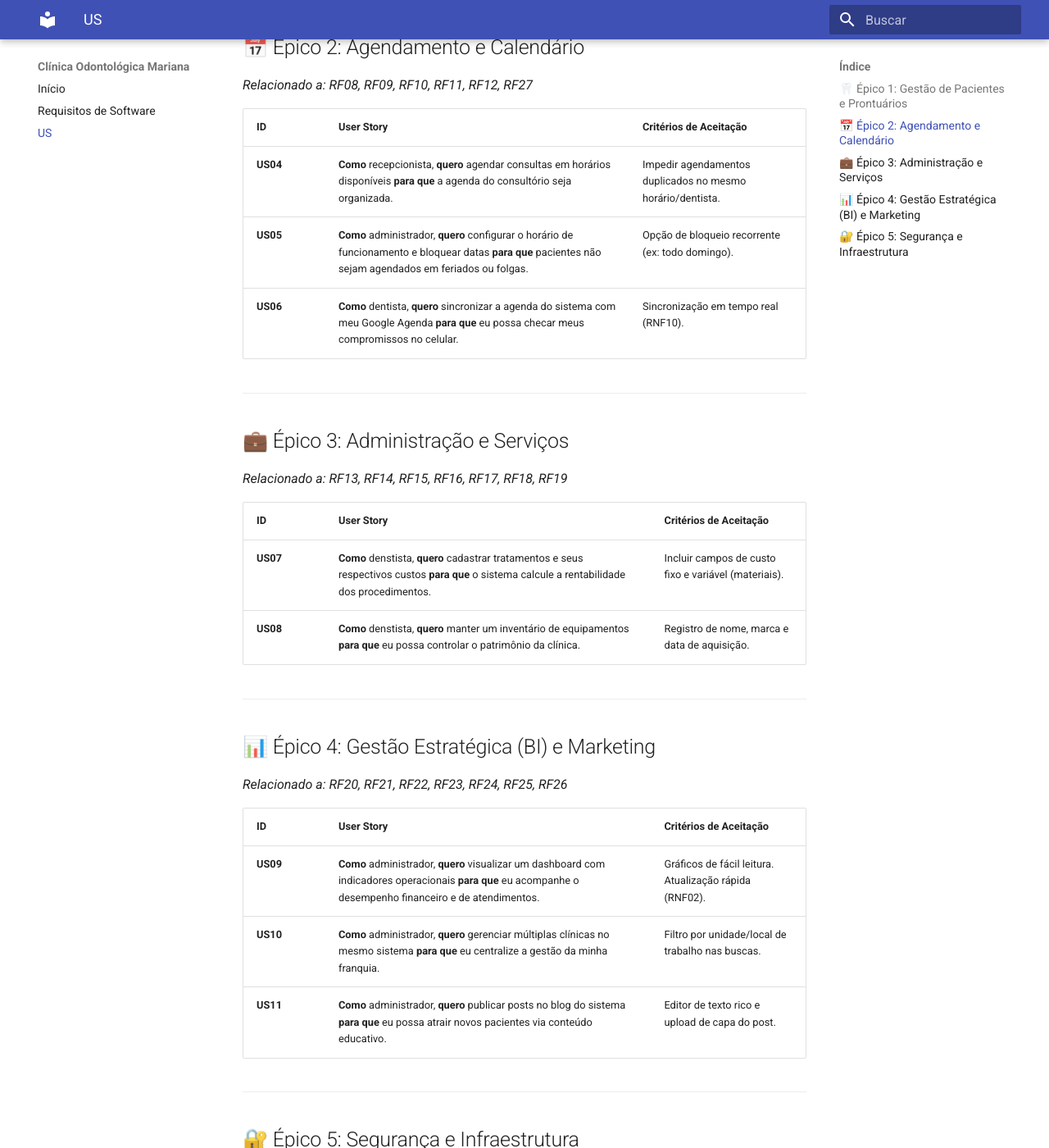
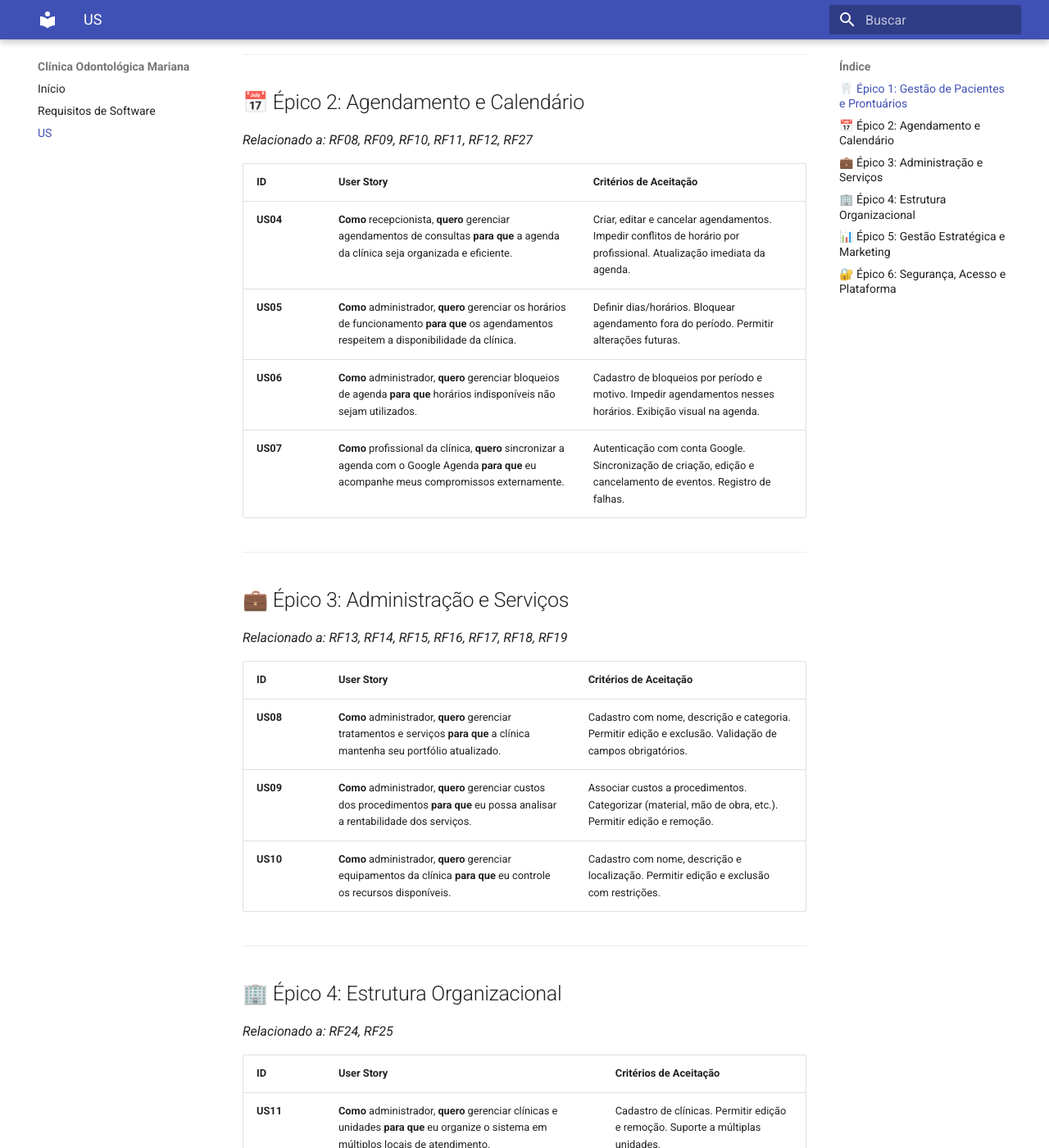
Before and after one commit to Clinica-Odontologica-Mariana/docs, an MkDocs documentation site: the page built from docs/us.md, in a window 1280 px wide and 1400 px high, scrolled down 711 px. Shown: the whole window at 82% size. Built offline with MkDocs 1.6.1 and Material for MkDocs 9.7.7, drawn with Linux system fonts in a browser that asks for light colours; some of the changed text lies outside the part shown.

Commit message:
Update us.md

```diff
--- a/docs/us.md
+++ b/docs/us.md
@@ -2,53 +2,73 @@
 
 Este documento traduz os requisitos técnicos em necessidades dos usuários, focando no valor entregue em cada funcionalidade.
 
+---
+
 ## 🦷 Épico 1: Gestão de Pacientes e Prontuários
+
 *Relacionado a: RF01, RF02, RF03, RF04, RF05, RF06, RF07*
 
-| ID | User Story | Critérios de Aceitação |
-| :--- | :--- | :--- |
-| **US01** | **Como** recepcionista, **quero** cadastrar novos pacientes **para que** eu possa iniciar o fluxo de atendimento. | Campos obrigatórios: Nome, CPF, Telefone. Validar duplicidade de CPF. |
-| **US02** | **Como** dentista, **quero** criar e atualizar prontuários **para que** eu tenha o histórico clínico completo de cada paciente. | O prontuário deve estar vinculado ao ID do paciente. Permitir edição de campos de texto livre. |
-| **US03** | **Como** dentista, **quero** fazer upload de imagens no prontuário **para que** eu possa visualizar exames de imagem (Raio-X) durante a consulta. | Suporte para formatos PNG/JPG. |
+| ID       | User Story                                                                                                                                                                                  | Critérios de Aceitação                                                                                                |
+| :------- | :------------------------------------------------------------------------------------------------------------------------------------------------------------------------------------------ | :-------------------------------------------------------------------------------------------------------------------- |
+| **US01** | **Como** recepcionista, **quero** gerenciar o cadastro de pacientes (criar, editar, consultar e remover) **para que** eu mantenha a base de pacientes atualizada e pronta para atendimento. | Campos obrigatórios: Nome, CPF, Telefone. Validar duplicidade de CPF. Permitir edição e exclusão com confirmação.     |
+| **US02** | **Como** dentista, **quero** gerenciar prontuários dos pacientes **para que** eu tenha acesso ao histórico clínico completo e atualizado.                                                   | Prontuário vinculado ao paciente. Permitir criação, edição e consulta. Registrar data e responsável pelas alterações. |
+| **US03** | **Como** dentista, **quero** gerenciar imagens no prontuário **para que** eu possa visualizar exames e registros visuais durante o atendimento.                                             | Upload de imagens (PNG/JPG). Associação ao prontuário correto. Permitir visualização e exclusão.                      |
 
 ---
 
 ## 📅 Épico 2: Agendamento e Calendário
+
 *Relacionado a: RF08, RF09, RF10, RF11, RF12, RF27*
 
-| ID | User Story | Critérios de Aceitação |
-| :--- | :--- | :--- |
-| **US04** | **Como** recepcionista, **quero** agendar consultas em horários disponíveis **para que** a agenda do consultório seja organizada. | Impedir agendamentos duplicados no mesmo horário/dentista. |
-| **US05** | **Como** administrador, **quero** configurar o horário de funcionamento e bloquear datas **para que** pacientes não sejam agendados em feriados ou folgas. | Opção de bloqueio recorrente (ex: todo domingo). |
-| **US06** | **Como** dentista, **quero** sincronizar a agenda do sistema com meu Google Agenda **para que** eu possa checar meus compromissos no celular. | Sincronização em tempo real (RNF10). |
+| ID       | User Story                                                                                                                                     | Critérios de Aceitação                                                                                                |
+| :------- | :--------------------------------------------------------------------------------------------------------------------------------------------- | :-------------------------------------------------------------------------------------------------------------------- |
+| **US04** | **Como** recepcionista, **quero** gerenciar agendamentos de consultas **para que** a agenda da clínica seja organizada e eficiente.            | Criar, editar e cancelar agendamentos. Impedir conflitos de horário por profissional. Atualização imediata da agenda. |
+| **US05** | **Como** administrador, **quero** gerenciar os horários de funcionamento **para que** os agendamentos respeitem a disponibilidade da clínica.  | Definir dias/horários. Bloquear agendamento fora do período. Permitir alterações futuras.                             |
+| **US06** | **Como** administrador, **quero** gerenciar bloqueios de agenda **para que** horários indisponíveis não sejam utilizados.                      | Cadastro de bloqueios por período e motivo. Impedir agendamentos nesses horários. Exibição visual na agenda.          |
+| **US07** | **Como** profissional da clínica, **quero** sincronizar a agenda com o Google Agenda **para que** eu acompanhe meus compromissos externamente. | Autenticação com conta Google. Sincronização de criação, edição e cancelamento de eventos. Registro de falhas.        |
 
 ---
 
 ## 💼 Épico 3: Administração e Serviços
+
 *Relacionado a: RF13, RF14, RF15, RF16, RF17, RF18, RF19*
 
-| ID | User Story | Critérios de Aceitação |
-| :--- | :--- | :--- |
-| **US07** | **Como** denstista, **quero** cadastrar tratamentos e seus respectivos custos **para que** o sistema calcule a rentabilidade dos procedimentos. | Incluir campos de custo fixo e variável (materiais). |
-| **US08** | **Como** denstista, **quero** manter um inventário de equipamentos **para que** eu possa controlar o patrimônio da clínica. | Registro de nome, marca e data de aquisição. |
+| ID       | User Story                                                                                                                        | Critérios de Aceitação                                                                                  |
+| :------- | :-------------------------------------------------------------------------------------------------------------------------------- | :------------------------------------------------------------------------------------------------------ |
+| **US08** | **Como** administrador, **quero** gerenciar tratamentos e serviços **para que** a clínica mantenha seu portfólio atualizado.      | Cadastro com nome, descrição e categoria. Permitir edição e exclusão. Validação de campos obrigatórios. |
+| **US09** | **Como** administrador, **quero** gerenciar custos dos procedimentos **para que** eu possa analisar a rentabilidade dos serviços. | Associar custos a procedimentos. Categorizar (material, mão de obra, etc.). Permitir edição e remoção.  |
+| **US10** | **Como** administrador, **quero** gerenciar equipamentos da clínica **para que** eu controle os recursos disponíveis.             | Cadastro com nome, descrição e localização. Permitir edição e exclusão com restrições.                  |
 
 ---
 
-## 📊 Épico 4: Gestão Estratégica (BI) e Marketing
-*Relacionado a: RF20, RF21, RF22, RF23, RF24, RF25, RF26*
+## 🏢 Épico 4: Estrutura Organizacional
 
-| ID | User Story | Critérios de Aceitação |
-| :--- | :--- | :--- |
-| **US09** | **Como** administrador, **quero** visualizar um dashboard com indicadores operacionais **para que** eu acompanhe o desempenho financeiro e de atendimentos. | Gráficos de fácil leitura. Atualização rápida (RNF02). |
-| **US10** | **Como** administrador, **quero** gerenciar múltiplas clínicas no mesmo sistema **para que** eu centralize a gestão da minha franquia. | Filtro por unidade/local de trabalho nas buscas. |
-| **US11** | **Como** administrador, **quero** publicar posts no blog do sistema **para que** eu possa atrair novos pacientes via conteúdo educativo. | Editor de texto rico e upload de capa do post. |
+*Relacionado a: RF24, RF25*
+
+| ID       | User Story                                                                                                                             | Critérios de Aceitação                                                         |
+| :------- | :------------------------------------------------------------------------------------------------------------------------------------- | :----------------------------------------------------------------------------- |
+| **US11** | **Como** administrador, **quero** gerenciar clínicas e unidades **para que** eu organize o sistema em múltiplos locais de atendimento. | Cadastro de clínicas. Permitir edição e remoção. Suporte a múltiplas unidades. |
+| **US12** | **Como** administrador, **quero** gerenciar localizações de trabalho **para que** eu organize salas e ambientes de atendimento.        | Associação com clínica. Uso em agendamentos. Permitir CRUD completo.           |
 
 ---
 
-## 🔐 Épico 5: Segurança e Infraestrutura
-*Relacionado a: RNF03, RNF04, RNF07*
+## 📊 Épico 5: Gestão Estratégica e Marketing
 
-| ID | User Story | Critérios de Aceitação |
-| :--- | :--- | :--- |
-| **US12** | **Como** usuário do sistema, **quero** acessar a plataforma pelo celular ou tablet **para que** eu tenha mobilidade dentro da clínica. | Layout responsivo em todas as telas (RNF07). |
-| **US13** | **Como** administrador, **quero** definir perfis de acesso (Recepcionista vs Dentista) **para que** cada colaborador acesse apenas o que é necessário. | Controle de permissões granular por rota/módulo. |
+*Relacionado a: RF20, RF21, RF22, RF23, RF26*
+
+| ID       | User Story                                                                                                                    | Critérios de Aceitação                                                              |
+| :------- | :---------------------------------------------------------------------------------------------------------------------------- | :---------------------------------------------------------------------------------- |
+| **US13** | **Como** administrador, **quero** visualizar um dashboard com indicadores **para que** eu acompanhe o desempenho da clínica.  | Exibir métricas operacionais. Atualização dinâmica. Visualização clara (gráficos).  |
+| **US14** | **Como** responsável pelo marketing, **quero** gerenciar posts do blog **para que** eu publique conteúdos e atraia pacientes. | Criar, editar e excluir posts. Suporte a rascunho/publicação. Editor de texto rico. |
+| **US15** | **Como** administrador, **quero** gerenciar links de redes sociais **para que** os pacientes acessem nossos canais digitais.  | Cadastro de URLs válidas. Permitir edição e exclusão.                               |
+
+---
+
+## 🔐 Épico 6: Segurança, Acesso e Plataforma
+
+*Relacionado a: RNF01, RNF03, RNF04, RNF07*
+
+| ID       | User Story                                                                                                                                 | Critérios de Aceitação                                                           |
+| :------- | :----------------------------------------------------------------------------------------------------------------------------------------- | :------------------------------------------------------------------------------- |
+| **US16** | **Como** usuário do sistema, **quero** acessar a plataforma em diferentes dispositivos **para que** eu tenha mobilidade no uso do sistema. | Interface responsiva (desktop, tablet e mobile).                                 |
+| **US17** | **Como** administrador, **quero** gerenciar perfis de acesso **para que** cada usuário tenha permissões adequadas.                         | Controle por perfil (recepcionista, dentista, admin). Restrição por módulo/ação. |
```
